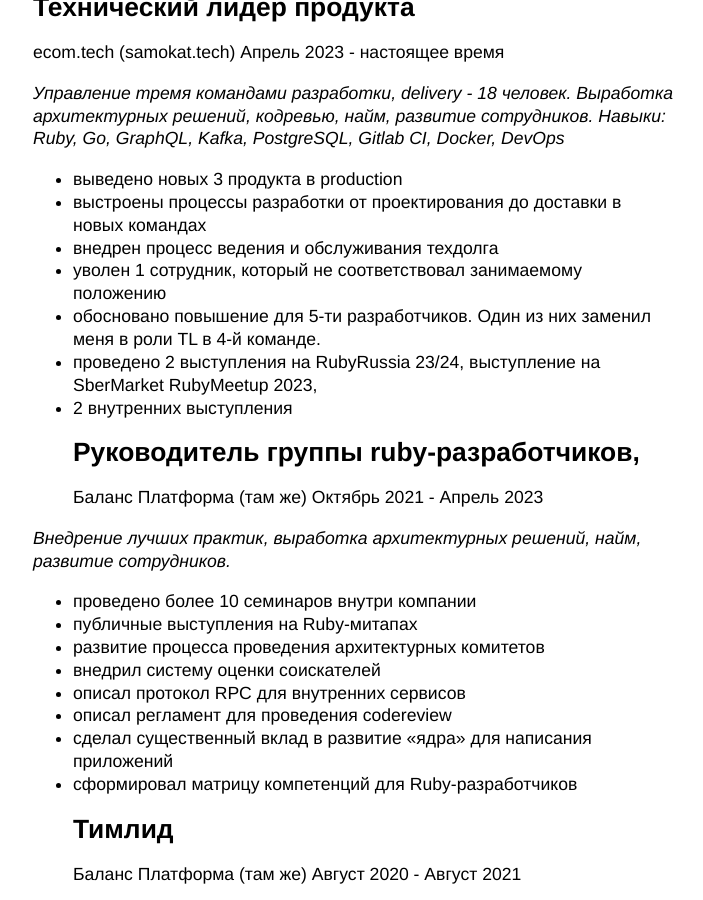
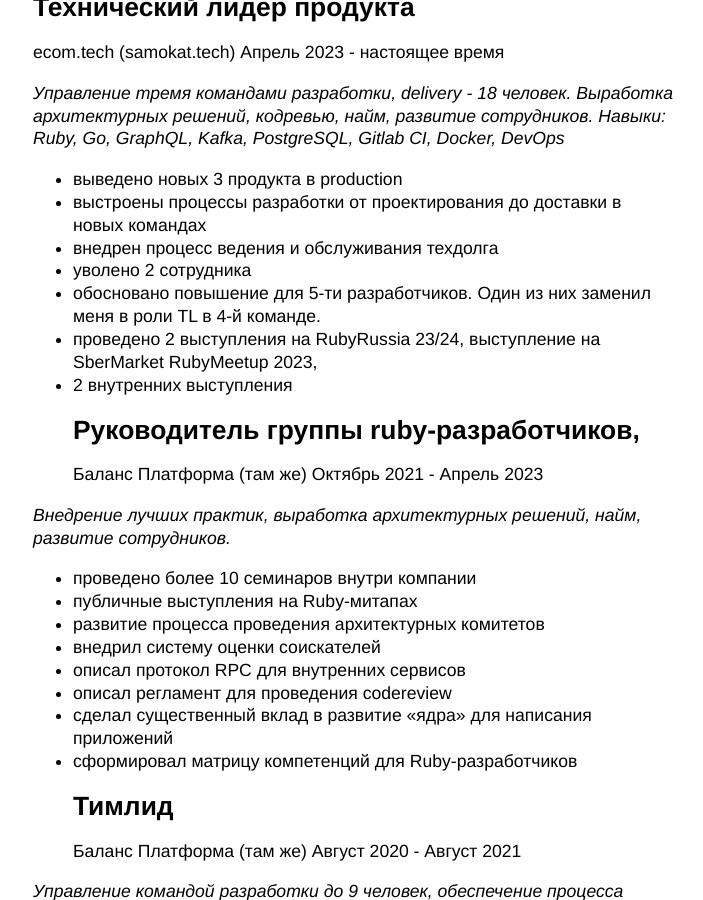
Before and after one commit to sergio-fry/blog, a Jekyll site: the page built from cv.md, in a window 1280 px wide and 900 px high, scrolled down 591 px. Shown: the whole window, without its empty margins (287-990 px from the left). Built offline with Jekyll 4.4.1, drawn with Linux system fonts in a browser that asks for light colours.

Commit message:
vault backup: 2025-01-15 16:36:28
Affected files:
cv.md

```diff
--- a/cv.md
+++ b/cv.md
@@ -22,7 +22,7 @@ ecom.tech (samokat.tech)
 - выведено новых 3 продукта в production
 - выстроены процессы разработки от проектирования до доставки в новых командах
 - внедрен процесс ведения и обслуживания техдолга
-- уволен 1 сотрудник, который не соответствовал занимаемому положению
+- уволено 2 сотрудника
 - обосновано повышение для 5-ти разработчиков. Один из них заменил меня в роли TL в 4-й команде.
 - проведено 2 выступления на RubyRussia 23/24, выступление на SberMarket RubyMeetup 2023,
 - 2 внутренних выступления
```
